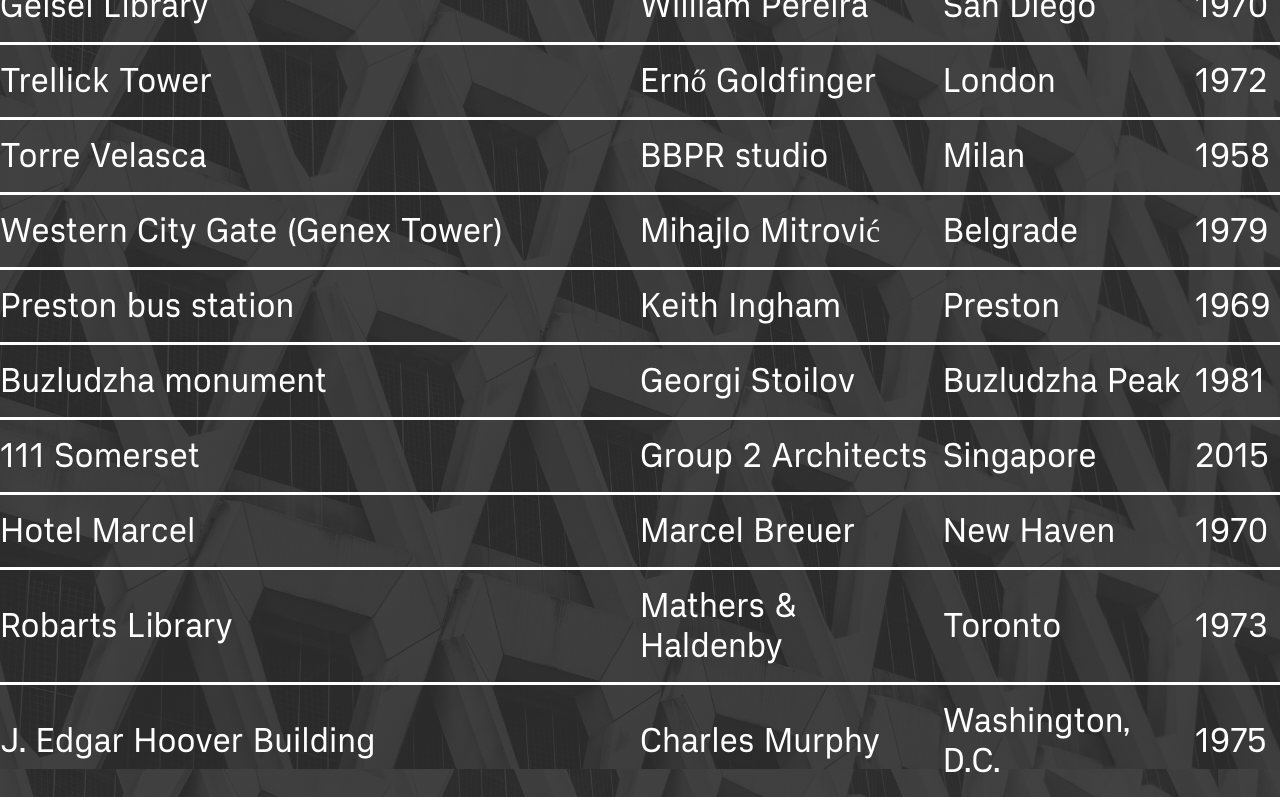
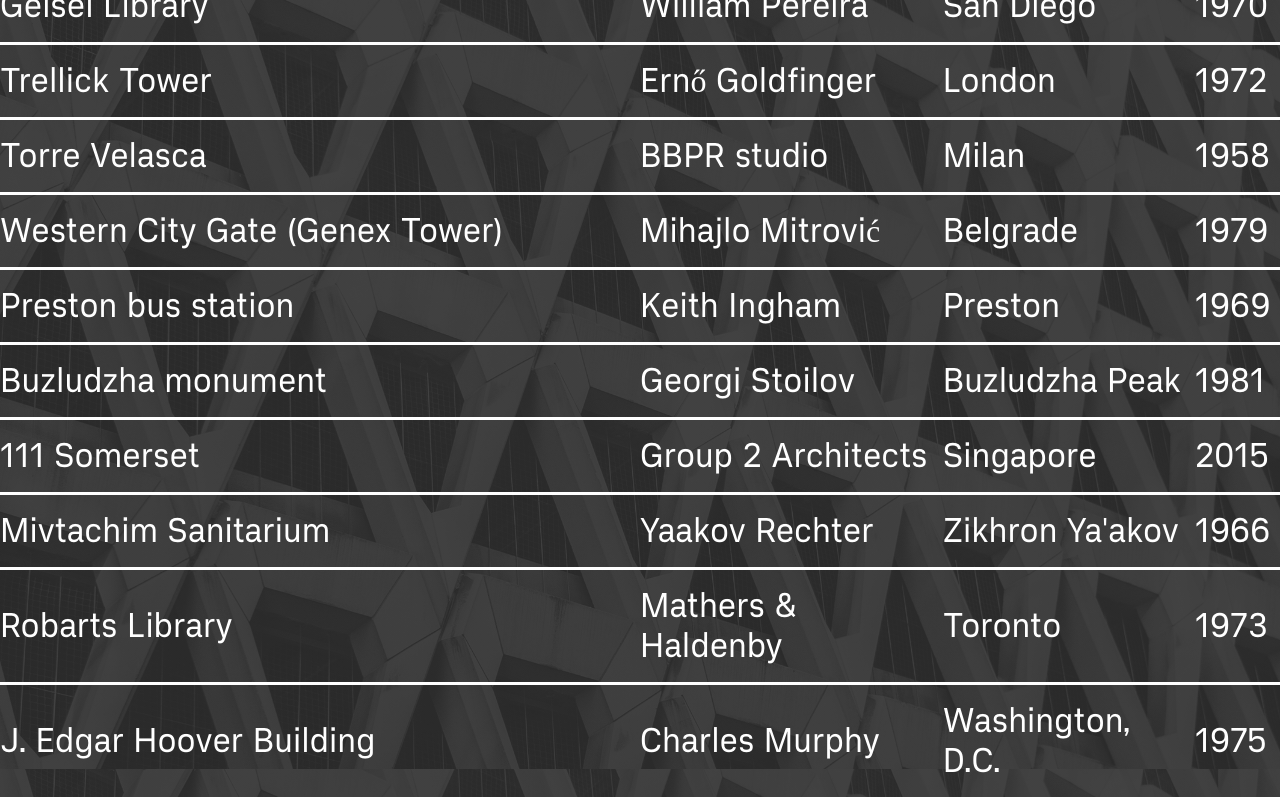
Before and after one commit to dbaramo/brutalism, a Next.js app: page / in a window 1280 px wide. Shown: the part 831-1631 px from the top of the page. Built offline with nearby package versions, Linux system fonts and the light colour scheme.

Commit message:
finished adding to data.json

```diff
--- a/components/BuildingList.js
+++ b/components/BuildingList.js
@@ -4,7 +4,7 @@ import Link from "next/link";
 import { useState } from "react";
 
 function BuildingRow({ building, city, year, architect, images, setImgUrl }) {
-  let buildingNameWithoutSpace = building.replace(" ", "-");
+  let buildingNameWithoutSpace = building.replaceAll(" ", "-");
   let [textColor, setTextColor] = useState("");
   let [textOutline, setTextOutline] = useState("");
   return (
--- a/components/BuildingsPage/BuildingPageLayout.js
+++ b/components/BuildingsPage/BuildingPageLayout.js
@@ -6,7 +6,9 @@ export default function BuildingPageLayout(props) {
   return (
     <div className={styles.container}>
       <h1>{building}</h1>
+      <p>Location:</p>
       <p>{city}, {country}</p>
+      <p>Architect:</p>
       <p>{architect}</p>
       <p>{description}</p>
       <Link href={`/`}>
--- a/data/data.json
+++ b/data/data.json
@@ -60,6 +60,8 @@
         "architect": "BBPR studio",
         "city": "Milan",
         "year": 1958,
+        "country": "Italy",
+        "description": "The building was designed by Studio BBPR for the company Ri.C.E. (Ricostruzione Comparti Edilizi SpA), which in 1949 obtained from the Municipality of Milan the license to build a multi-storey building for mixed commercial and residential use, following the devastation inflicted by the heavy bombings of the Second World War. The design studies began in 1950, with the collaboration of the Turin engineer Arturo Danusso, and were immediately directed towards the creation of a new symbol of the post-war rebirth of Milan. The final design of the building was completed in 1955, and was approved by the client and carried out by the General Real Estate Company between 1956 and 1957. The construction work lasted 292 days, ending eight days ahead of schedule. Following some changes of ownership in the 2000s, the building passed to the Fondiaria Sai, part of the Ligresti Group and, subsequently, after the merging with Unipol, it became part of the real estate assets of the new company UnipolSai, which carried out a total renovation. In October 2019, Torre Velasca was sold to the American group Hines, for 220 million €",
         "images": [
             "https://upload.wikimedia.org/wikipedia/en/7/7e/Milano_Italy_Torre-Velasca-from-Duomo-01.jpg",
             "https://upload.wikimedia.org/wikipedia/commons/7/7e/Paolo_Monti_-_Servizio_fotografico_-_BEIC_6338756.jpg"
@@ -71,6 +73,8 @@
         "architect": "Mihajlo Mitrović",
         "city": "Belgrade",
         "year": 1979,
+        "country": "Serbia",
+        "description": "The Genex Tower (Serbian: Kula Geneks), or Western City Gate is a 35-storey skyscraper in Belgrade, Serbia. It is formed by two towers connected with a two-storey bridge and features a revolving restaurant at the top. With around 140m it is the second-tallest highrise in Belgrade. One of the towers is occupied by the Genex Group. The tower got its popular name \"Genex\" after this group, while its official title remains Western City Gate. The second, taller tower, is residential. The left side of the Genex tower is abandoned, but still keeps the Zepter Logo on the top of the commercial side while the right (residential side) is still populated. On the bottom of Genex there have spawn up some shops, like a craft beer shop and shisha bar. The bottom of the building is covered in graffiti but the rest is in a good shape. There is a restaurant on top of the building which while built was intented to spin but sadly it next worked. The restaurant has been closed for quite some time now.",
         "images": [
             "https://herbertwright.files.wordpress.com/2012/06/dsc00815.jpg",
             "https://upload.wikimedia.org/wikipedia/commons/a/aa/Jugotours_Beograd_Dec_2003.jpg"
@@ -81,7 +85,9 @@
         "building": "Preston bus station",
         "architect": "Keith Ingham",
         "city": "Preston",
+        "country": "England",
         "year": 1969,
+        "description": "Preston bus station is the central bus station in the city of Preston in Lancashire, England. It was built by Ove Arup and Partners in the Brutalist architectural style between 1968 and 1969, to a design by Keith Ingham and Charles Wilson of Building Design Partnership with E. H. Stazicker. In the 2000s the building was threatened with demolition as part of the City Council's Tithebarn redevelopment project. After two unsuccessful attempts, it was granted Grade II listed building status in September 2013. It was then refurbished and officially re-opened in 2018.",
         "images": [
             "https://en.wikipedia.org/wiki/Preston_bus_station#/media/File:Preston_bus_station_232-26.jpg",
             "https://i.guim.co.uk/img/media/a936a688054d0f94b841fb566131d6977053920d/0_351_7952_4771/master/7952.jpg?width=1200&height=1200&quality=85&auto=format&fit=crop&s=e3d48a6f027b79672935dfbb3b0e8685"
@@ -93,6 +99,8 @@
         "architect": "Georgi Stoilov",
         "city": "Buzludzha Peak",
         "year": 1981,
+        "country": "Bulgaria",
+        "description": "The Monument House of the Bulgarian Communist Party  also known as the Buzludzha Monument , was built on Buzludzha Peak in central Bulgaria by the Bulgarian communist government and inaugurated in 1981. It commemorated the events of 1891, when a group of socialists led by Dimitar Blagoev assembled secretly in the area to form an organized socialist movement that led to the founding of the Bulgarian Social Democratic Party, a forerunner of the Bulgarian Communist Party. Inside the building, mosaics commemorating the history of the Bulgarian Communist Party cover approximately 937 square meters; 35 tons of cobalt glass were used in their manufacture. One-fifth of the mosaics have already been destroyed due to age, weather-related deterioration and vandalism. Mosaics on the outer ring of the monument were built with natural stones gathered from rivers across Bulgaria; these mosaics have mostly vanished due to natural wear. The building's main ceiling mosaic features the communist hammer and sickle encircled with a Communist Manifesto quote, \"Proletarians of all countries, unite!\"",
         "images": [
             "https://upload.wikimedia.org/wikipedia/commons/6/6a/Sunset_and_Buzludza.jpg",
             "https://upload.wikimedia.org/wikipedia/commons/c/cf/%D0%91%D1%83%D0%B7%D0%BB%D1%83%D0%B4%D0%B6%D0%B0_IMG6338.jpg"
@@ -103,7 +111,9 @@
         "building": "111 Somerset",
         "architect": "Group 2 Architects",
         "city": "Singapore",
+        "country": "Singapore",
         "year": 2015,
+        "description": "111 Somerset is a high-rise commercial building and shopping mall in Orchard, Singapore. The building was first known as Public Utilities Board Building (PUB Building) until 1995, and was later known as Singapore Power Building until 2008 when acquired by YTL Corporation Pacific Star. It used to house the headquarters of SP Group, until it shifted to its current site at Kallang. In the 1971 design competition for the PUB Building, the other three finalists proposed high-rise structures to project a corporate image. However, Group 2 Architect's winning design, in the jury's words, allowed \"natural form and function to achieve character and dignity\" for the building. Situated between Somerset Road and Devonshire Road, Group 2 Architects designed the PUB Building as an H-shaped block with a central service core and a naturally-ventilated lobby.",
         "images": [
             "https://upload.wikimedia.org/wikipedia/commons/3/33/Singapore_Power_Building_4%2C_Aug_07.JPG",
             "https://upload.wikimedia.org/wikipedia/commons/4/48/Singapore_Power_Building%2C_Dec_05.JPG"
@@ -111,13 +121,15 @@
     },
     {
         "id": 9,
-        "building": "Hotel Marcel",
-        "architect": "Marcel Breuer",
-        "city": "New Haven",
-        "year": 1970,
+        "building": "Mivtachim Sanitarium",
+        "architect": "Yaakov Rechter",
+        "city": "Zikhron Ya'akov",
+        "year": 1966,
+        "country": "Israel",
+        "description": "The Mivtachim sanitarium in Zichron Ya’akov is a brutalist masterpiece set on the forested slopes of Mount Carmel, overlooking the Mediterranean Sea. The simple yet complex design of the serpentine-shaped modular structure makes it appear to be “crowning” the mountain. The building was designed by the Israeli architect Jacob Rechter in 1968 and immediately gained world-wide recognition, appearing in numerous international magazines and earning Rechter the prestigious Israel Award for architecture in 1973. Along with other brutalist icons, the Mivtachim Sanitarium was an idealistic, utopian structure, encapsulating the socialist ideas prevalent in 1960's Israel.",
         "images": [
-            "https://en.wikipedia.org/wiki/Hotel_Marcel#/media/File:Pirelli_Tire_Building_New_Haven.jpg",
-            "https://upload.wikimedia.org/wikipedia/commons/f/f7/IKEA-Pirelli-Building-New-Haven-Connecticut-04-2014.jpg"
+            "https://upload.wikimedia.org/wikipedia/commons/5/54/Elma_Arts_Complex_and_Hotel_west2.jpg",
+            "https://www.uncubemagazine.com/sixcms/media.php/1323/5.2484191.jpg"
         ]
     },
     {
@@ -126,6 +138,8 @@
         "architect": "Mathers & Haldenby",
         "city": "Toronto",
         "year": 1973,
+        "country": "Canada",
+        "description": "The John P. Robarts Research Library, commonly referred to as Robarts Library, is the main humanities and social sciences library of the University of Toronto Libraries and the largest individual library in the university. Opened in 1973 and named for John Robarts, the 17th Premier of Ontario, the library contains more than 4.5 million bookform items, 4.1 million microform items and 740,000 other items. The library building is one of the most significant examples of brutalist architecture in North America. Its towering main structure rests on an equilateral triangular footprint and features extensive use of triangular geometric patterns throughout. It forms the main component of a three-tower complex that also includes the Thomas Fisher Rare Book Library and the Claude T. Bissell Building, which houses the Faculty of Information. The library's imposing appearance has earned it the nicknames Fort Book and The Peacock/Turkey.",
         "images": [
             "https://upload.wikimedia.org/wikipedia/commons/1/1a/Robartslibrary3.jpg",
             "https://upload.wikimedia.org/wikipedia/commons/b/b3/Robarts_Library-2.jpg"
@@ -136,7 +150,9 @@
         "building": "J. Edgar Hoover Building",
         "architect": "Charles Murphy",
         "city": "Washington, D.C.",
+        "country":"USA",
         "year": 1975,
+        "description": "The J. Edgar Hoover Building is a low-rise office building located at 935 Pennsylvania Avenue NW in Washington, D.C., in the United States. It is the headquarters of the Federal Bureau of Investigation (FBI). Planning for the building began in 1962, and a site was formally selected in January 1963. Design work, focusing on avoiding the blocky, monolithic structure typical of most federal architecture at the time, began in 1963 and was largely complete by 1964 (although final approval did not occur until 1967). Land clearance and excavation of the foundation began in March 1965; delays in obtaining congressional funding meant that only the three-story substructure was complete by 1970. Work on the superstructure began in May 1971. These delays meant that the cost of the project grew from $60 million to $126.108 million. Construction finished in September 1975, and President Gerald Ford dedicated the structure on September 30, 1975.",
         "images": [
             "https://upload.wikimedia.org/wikipedia/commons/5/5f/Washington_DC%2C_FBI_-_panoramio.jpg",
             "https://www.washingtonian.com/wp-content/uploads/2018/07/107611925_f9dc8c0e97_o.jpg"
--- a/util/buildingData.js
+++ b/util/buildingData.js
@@ -4,14 +4,14 @@ export function getAllPostSlugs() {
     return buildingJSON.map((data) => {
       return {
         params: {
-          building: data.building.replace(" ", "-")
+          building: data.building.replaceAll(" ", "-")
         },
       };
     });
   }
 
 export function getBuildingData(name){
-    let nameWithSpace = name.replace("-", " ")
+    let nameWithSpace = name.replaceAll("-", " ")
     let result = buildingJSON.filter((val) => val.building === nameWithSpace)
 
     return result[0]
```
